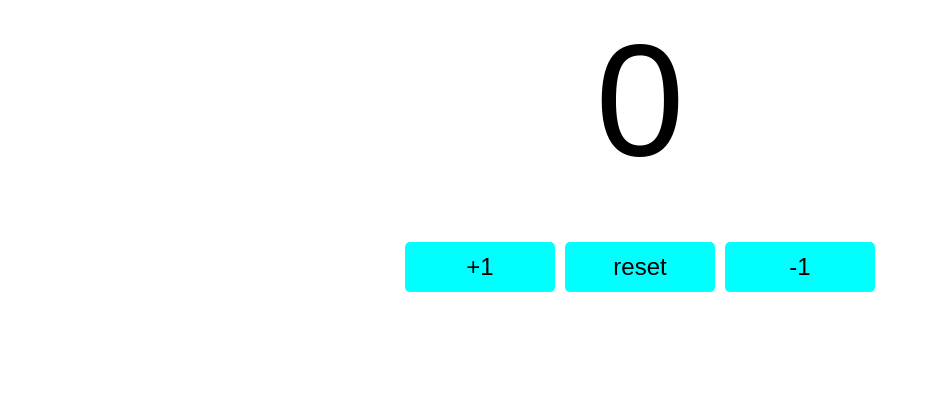
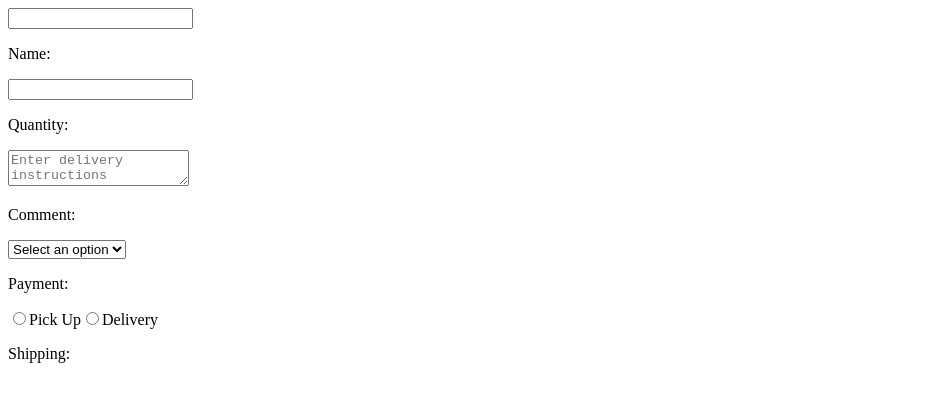
Before and after one commit to ovite15/Intro_to_React, a React (Vite) app: page / in a window 1280 px wide. Shown: the top 402 px of the page, without its empty margins (0-930 px from the left). Built offline with nearby package versions, Linux system fonts and the light colour scheme.

Commit message:
Learn(React): Onchange event handler

```diff
--- a/src/App.jsx
+++ b/src/App.jsx
@@ -1,10 +1,8 @@
 import Counter from "./Counter";
-
+import Mycomponent from "./Mycomponent"
 function App() {
   return(
-    <>
-      <Counter></Counter>
-    </>
+      <Mycomponent></Mycomponent>
   );
 }
 
--- a/src/Mycomponent.jsx
+++ b/src/Mycomponent.jsx
@@ -1,44 +1,72 @@
-// React hook = Special function that allows functional components
-//             to use React features without writting class components (React v16.8)
-//             (useState, useEffect, useContext, useReducer, useCallback, and more...)
+// onChange = event handler used primarily with form elements
+//             ex. <input>, <textarea>, <select>, <radio>
+//             Triggers a function every time the value of the input change
 
-import React, { useState } from "react";
-
-// useState() = A React hook that allows the creation of a stateful variable
-//             And a setter function to update its value in the Virtual Dom.
-//             [name, setName]
+import { useState } from "react";
 
 
 function Mycomponent(){
-    const [name, setName] = useState("Guest")
-    const [age, setAge] = useState(0)
-    const [isEmployed, setIsEmployed] = useState(false)
 
-    const updateName = () => {
-        setName("IT");
+    const [name, setName] = useState();
+    const [quantity, setQuantity] = useState();
+    const [comment, setComment] = useState();
+    const [payment, setPayment] = useState();
+    const [shipping, setShipping] = useState();
+
+    function handleNameChange(event){
+        setName(event.target.value);
     }
 
-    const incrementAge = () =>{
-        setAge(age+1);
+    function handleQuantityChange(event){
+        setQuantity(event.target.value);
     }
 
-    const toggleEmployedStatus = () => {
-        setIsEmployed(!isEmployed);
+    function handleCommentChange(event){
+        setComment(event.target.value);
+    }
+
+    function handlePaymentChange(event){
+        setPayment(event.target.value);
+    }
+
+    function handleShippingChange(event){
+        setShipping(event.target.value);
     }
 
     return(
         <div>
+            <input value={name} onChange={handleNameChange}></input>
             <p>Name: {name}</p>
-            <button onClick={updateName}>Set Name</button>
 
-            <p>Age: {age}</p>
-            <button onClick={incrementAge}>Increment Age</button>
+            <input value={quantity} onChange={handleQuantityChange} type="number"></input>
+            <p>Quantity: {quantity}</p>
 
-            <p>Is employed: {isEmployed ? "Yes": "No"}</p>
-            <button onClick={toggleEmployedStatus}>Toggle status</button>
+            <textarea value={comment} onChange={handleCommentChange} placeholder="Enter delivery instructions">
+            </textarea>
+            <p>Comment: {comment}</p>
+
+            <select value={payment} onChange={handlePaymentChange}>
+                <option value="">Select an option</option>
+                <option value="Visa">Visa</option>
+                <option value="Mastercard">Mastercard</option>
+                <option value="Giftcard">Giftcard</option>
+
+            </select>
+            <p>Payment: {payment}</p>
+
+            <label>
+                <input type="radio" value="Pick Up" checked={shipping === "Pick Up"} onChange={handleShippingChange}></input>
+                Pick Up
+            </label>
+
+            <label>
+                <input type="radio" value="Delivery" checked={shipping === "Delivery"} onChange={handleShippingChange}></input>
+                Delivery
+            </label>
+            <p>Shipping: {shipping}</p>
+
         </div>
     );
-
 }
 
 export default Mycomponent
```
